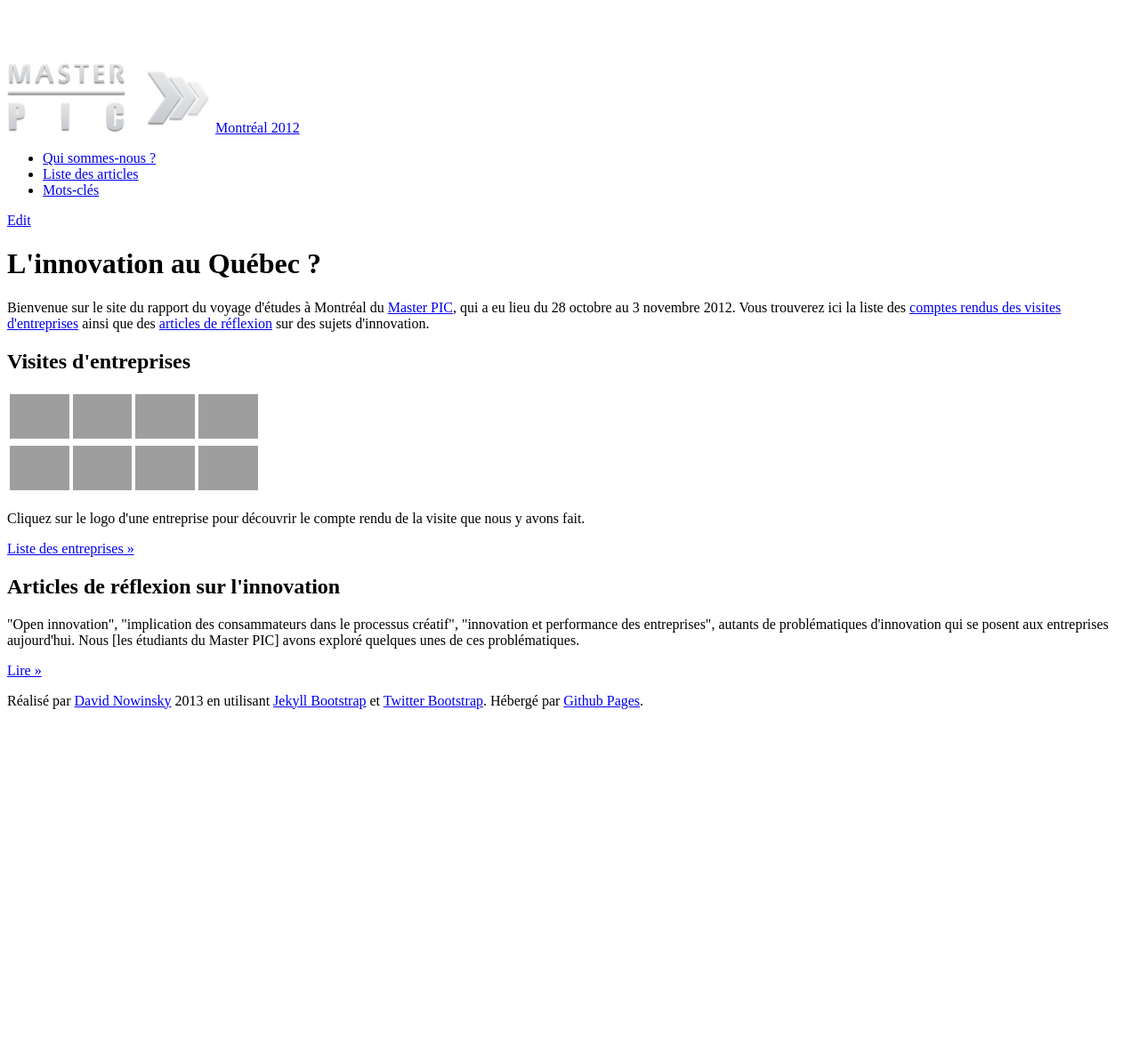
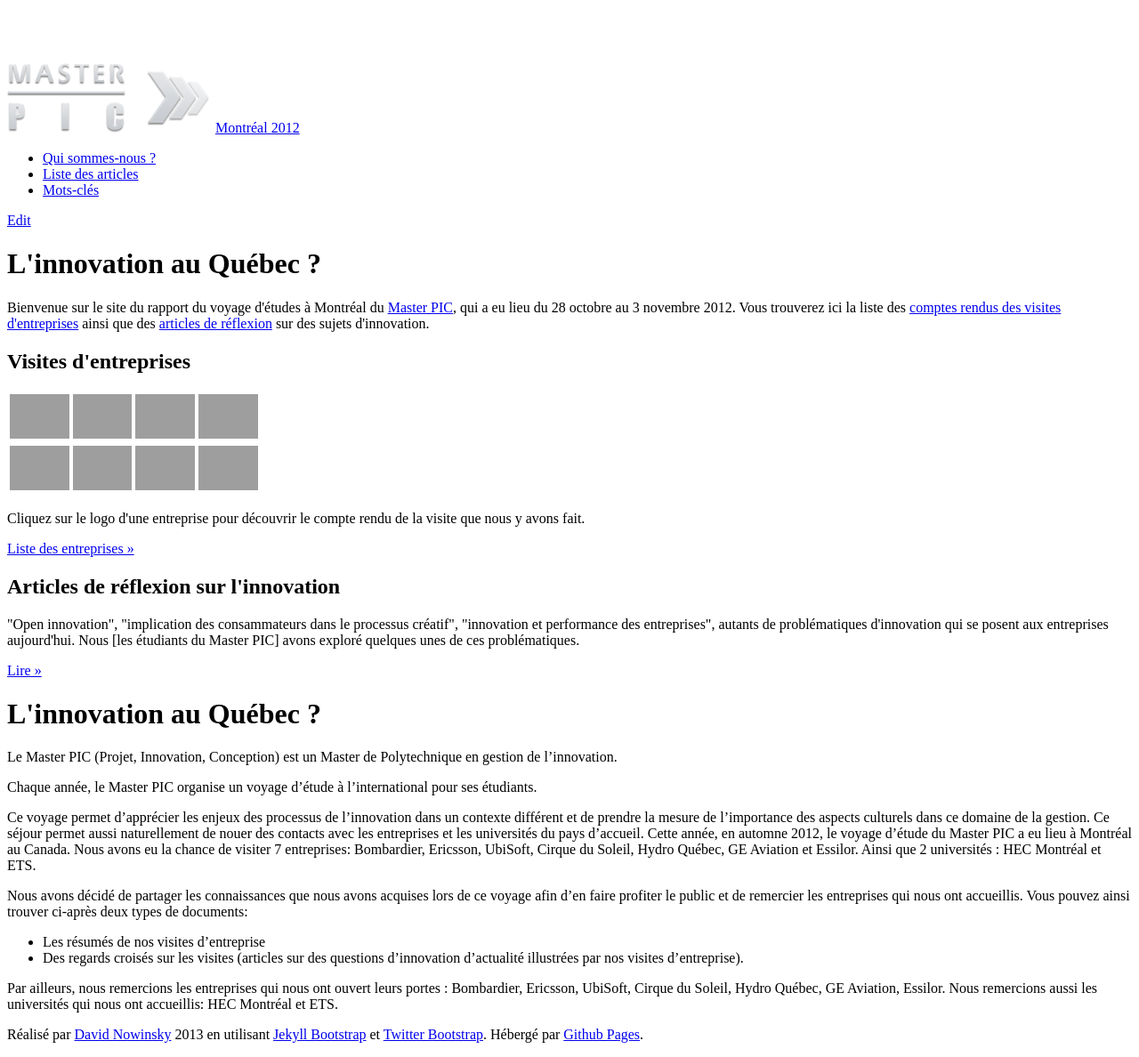
Before and after one commit to davinov/masterpic-montreal-2012, a Jekyll site: the page built from index.md, in a window 1280 px wide, cut to the strip 0-1188 px from the top of the page. Shown: the whole strip at 89% size. Built offline with Jekyll 4.4.1, drawn with Linux system fonts in a browser that asks for light colours; nearby versions of some CDN libraries; before the commit the page ends 900 px from its top, so only the background shows below that; grey boxes are pictures that could not be loaded.

Commit message:
Update index.md

```diff
--- a/index.md
+++ b/index.md
@@ -42,3 +42,21 @@
 	    <p><a class="btn" href="articles-list.html#Articles-ref">Lire &raquo;</a></p>
 	</div>
 </div>
+
+
+<div class="hero-unit row" >
+	<div class="span10">
+		<h1>L'innovation au Québec ?</h1>
+		<p>Le Master PIC (Projet, Innovation, Conception) est un Master de Polytechnique en gestion de l’innovation.</p>
+		<p>Chaque année, le Master PIC organise un voyage d’étude à l’international pour ses étudiants.</p>
+		<p>Ce voyage permet d’apprécier les enjeux des processus de l’innovation dans un contexte différent et de prendre la mesure de l’importance des aspects culturels dans ce domaine de la gestion. Ce séjour permet aussi naturellement de nouer des contacts avec les entreprises et les universités du pays d’accueil.
+		Cette année, en automne 2012, le voyage d’étude du Master PIC a eu lieu à Montréal au Canada. Nous avons eu la chance de visiter 7 entreprises: Bombardier, Ericsson, UbiSoft, Cirque du Soleil, Hydro Québec, GE Aviation et Essilor. Ainsi que 2 universités : HEC Montréal et ETS.</p>
+		<p>Nous avons décidé de partager les connaissances que nous avons acquises lors de ce voyage afin d’en faire profiter le public et de remercier les entreprises qui nous ont accueillis. Vous pouvez ainsi trouver ci-après deux types de documents:</p>
+		<ul>
+			<li>Les résumés de nos visites d’entreprise</li>
+			<li>Des regards croisés sur les visites (articles sur des questions d’innovation d’actualité illustrées par nos visites d’entreprise).</li>
+		</ul>
+		<p>Par ailleurs, nous remercions les entreprises qui nous ont ouvert leurs portes : Bombardier, Ericsson, UbiSoft, Cirque du Soleil, Hydro Québec, GE Aviation, Essilor. Nous remercions aussi les universités qui nous ont accueillis: HEC Montréal et ETS.</p>
+   	</div>
+
+</div>
```
